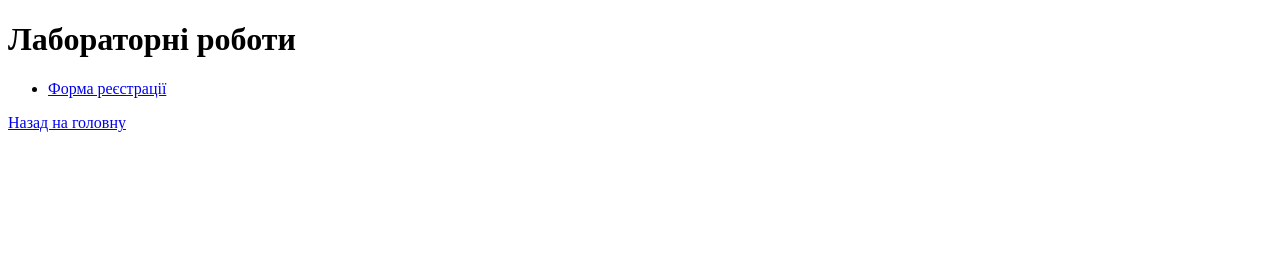
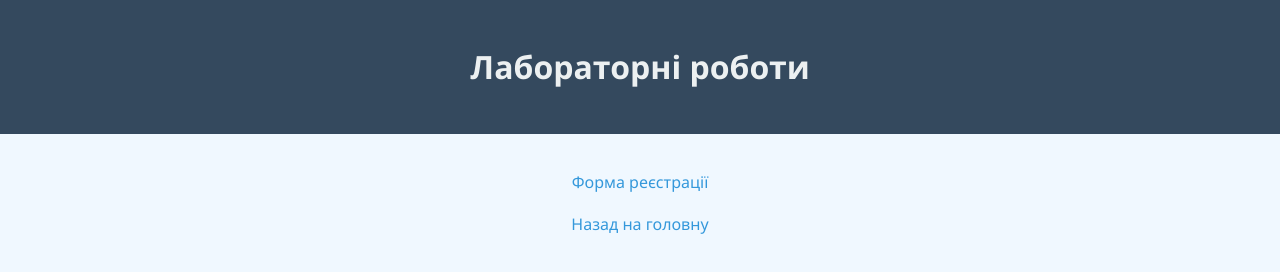
Before and after one commit to OzerovDaniil/HTML, a plain HTML site: page labs.html in a window 1280 px wide. Drawn offline with Linux system fonts and the light colour scheme.

Commit message:
labs&prak Update

```diff
--- a/labs.html
+++ b/labs.html
@@ -4,7 +4,7 @@
     <meta charset="UTF-8">
     <meta name="viewport" content="width=device-width, initial-scale=1.0">
     <title>Лабораторні роботи</title>
-    <link rel="stylesheet" href="C:\HTML\sitetipo\style.css">
+    <link rel="stylesheet" href="style.css">
 </head>
 <body>
     <header>
```
Also changed, not shown: prak.html (+1 -1 lines).
